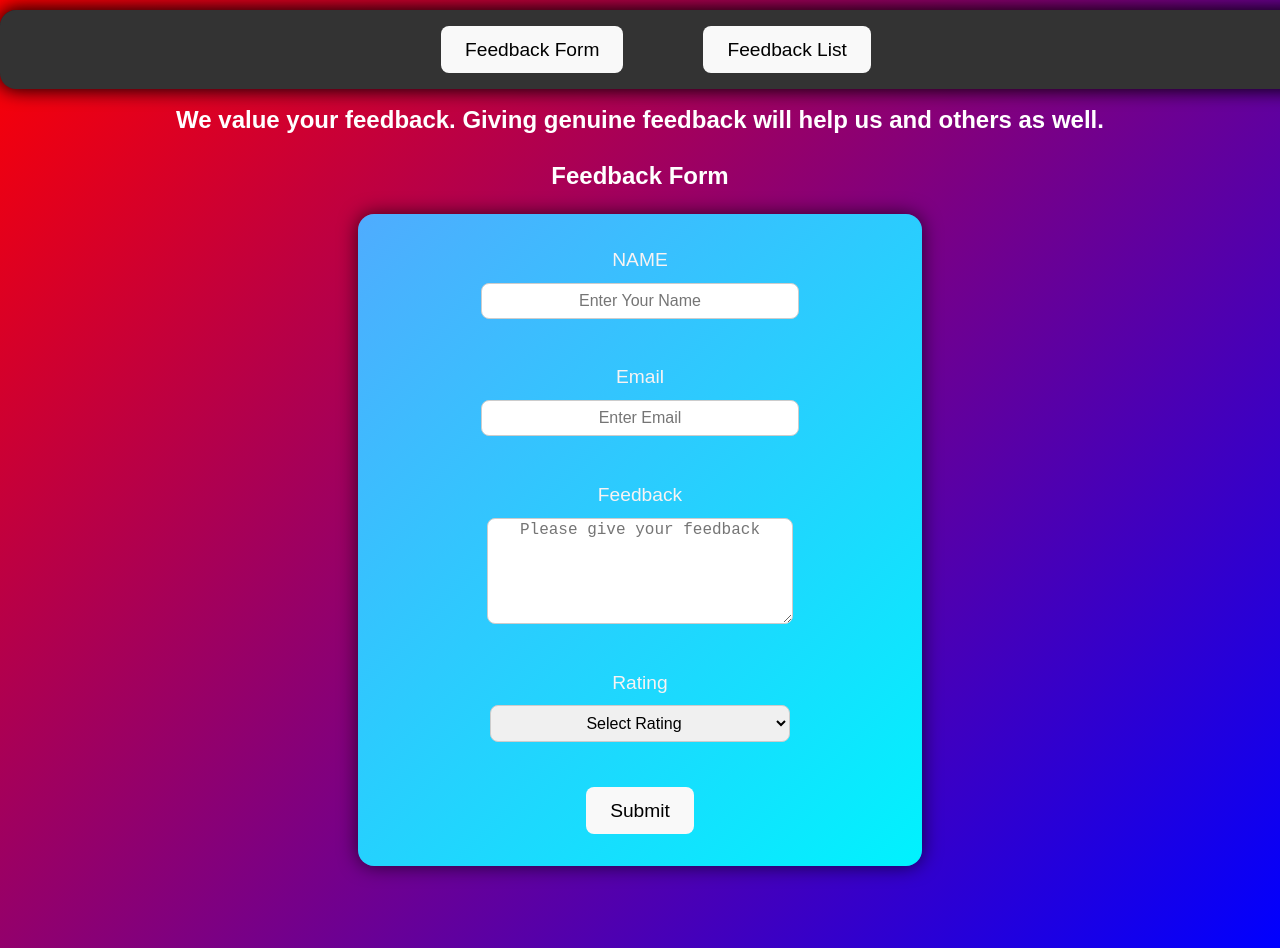
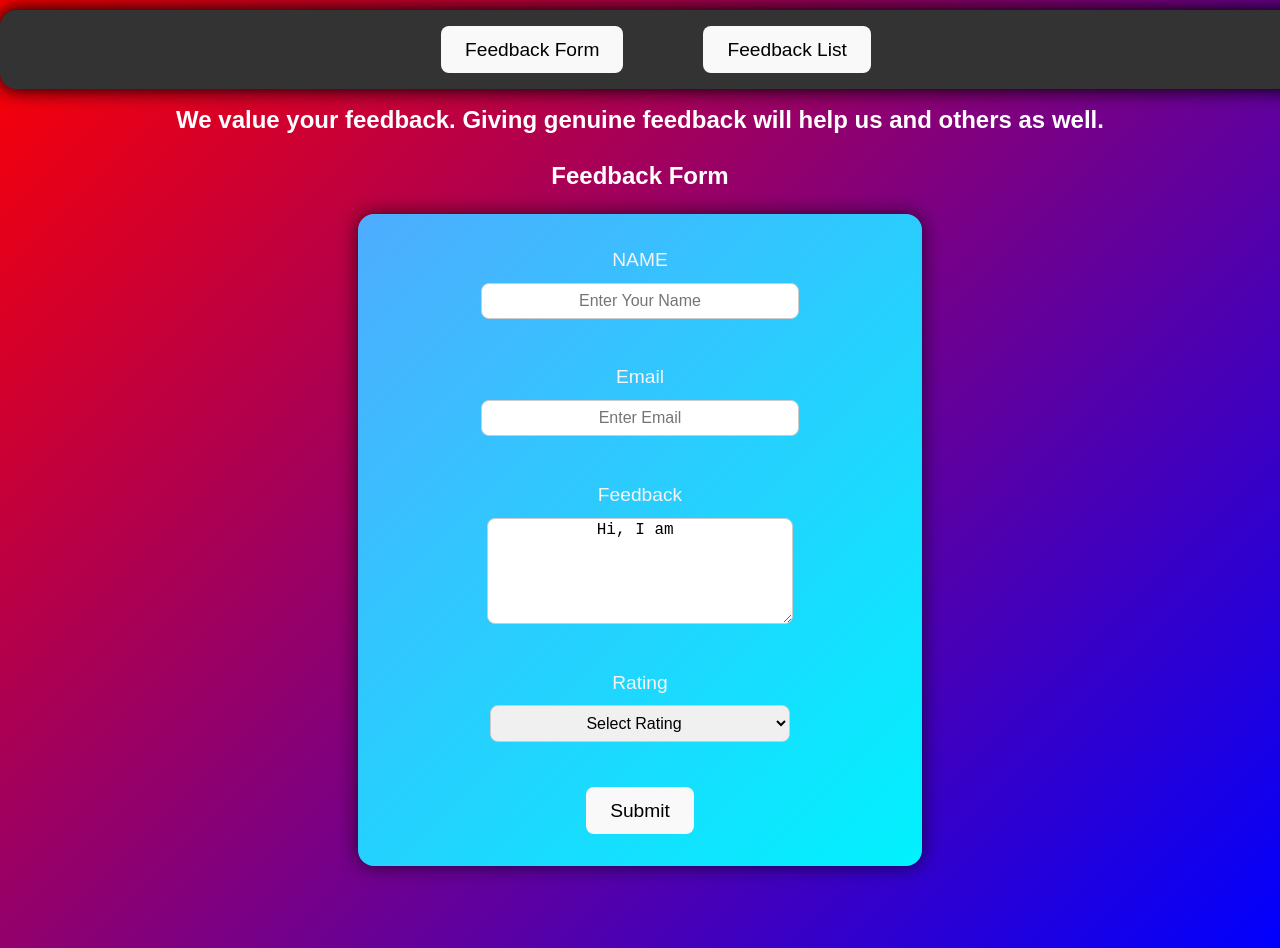
Before and after one commit to Raj675592/snt-task, a React (Vite) app: page /user in a window 1280 px wide. Built offline with nearby package versions, Linux system fonts and the light colour scheme.

Commit message:
Update Fedback.jsx

```diff
--- a/src/attendees/Fedback.jsx
+++ b/src/attendees/Fedback.jsx
@@ -5,7 +5,7 @@ function Feedback() {
   const [name, setName] = useState('');
   const [email, setEmail] = useState('');
   const [rating, setRating] = useState('');
-  const [feedback, setFeedback] = useState('');
+  const [feedback, setFeedback] = useState('Hi, I am ');
 
   const feedbackSubmitted = async (e) => {
     e.preventDefault();
```
